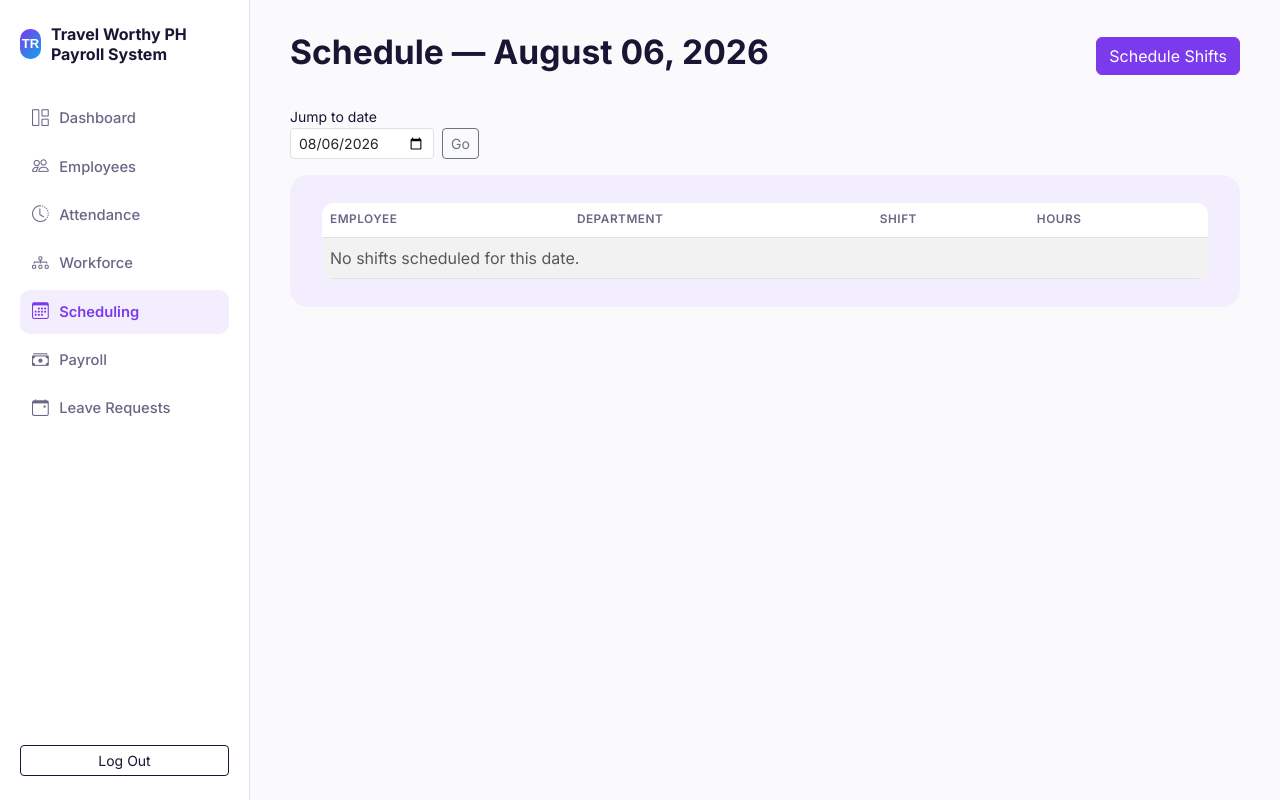
After one commit to Boji028/TWPH-Payroll-System, a Flask app: page /schedule/ in a window 1280 px wide. The commit adds this page. Run offline with Flask 3, Linux system fonts and the light colour scheme; the visitor is signed in with stand-in values (Sample User, id 1); data that the repository does not hold is empty; some web fonts are replaced.

Commit message:
feat: add shift scheduling (opening/closing)

```diff
--- a/app/__init__.py
+++ b/app/__init__.py
@@ -23,6 +23,7 @@ def create_app(config_name="default"):
     from app.routes.self_service_routes import self_service_bp
     from app.routes.leave_routes import leave_bp
     from app.routes.workforce_routes import workforce_bp
+    from app.routes.schedule_routes import schedule_bp
 
     app.register_blueprint(main_bp)
     app.register_blueprint(auth_bp, url_prefix="/auth")
@@ -32,9 +33,10 @@ def create_app(config_name="default"):
     app.register_blueprint(self_service_bp, url_prefix="/my")
     app.register_blueprint(leave_bp, url_prefix="/leave")
     app.register_blueprint(workforce_bp, url_prefix="/workforce")
+    app.register_blueprint(schedule_bp, url_prefix="/schedule")
 
     # Import models so Flask-Migrate can detect them
-    from app.models import employee, attendance, payroll, deduction, user, leave, employee_document, performance_review
+    from app.models import employee, attendance, payroll, deduction, user, leave, employee_document, performance_review, schedule
 
 
     return app
--- a/app/models/__init__.py
+++ b/app/models/__init__.py
@@ -2,3 +2,4 @@ from .employee import Employee
 from .user import User
 from .employee_document import EmployeeDocument, DocumentType
 from .performance_review import PerformanceReview, ReviewRating, PerformanceGoal, ReviewStatus, GoalStatus
+from .schedule import ScheduledShift, ShiftType
--- /dev/null
+++ b/app/models/schedule.py
@@ -0,0 +1,68 @@
+# app/models/schedule.py
+from datetime import datetime, time
+from enum import Enum
+
+from app.extensions import db
+
+
+class ShiftType(str, Enum):
+    OPENING = "opening"
+    CLOSING = "closing"
+
+
+SHIFT_LABELS = {
+    ShiftType.OPENING: "Opening",
+    ShiftType.CLOSING: "Closing",
+}
+
+# Fixed shift hours for Travel Worthy PH. Add another entry here (and to
+# the <select> in schedule/log.html) if the business introduces a new
+# shift type later - deliberately not a separate editable table for just
+# two fixed values.
+SHIFT_HOURS = {
+    ShiftType.OPENING: (time(8, 0), time(18, 0)),
+    ShiftType.CLOSING: (time(11, 30), time(20, 0)),
+}
+
+
+class ScheduledShift(db.Model):
+    """One employee's shift assignment for one day. Forward-looking and
+    independent of Attendance (which records what actually happened) and
+    of payroll - same "record only, no automatic effect" treatment as
+    LeaveRequest. One shift per employee per day, enforced at the DB
+    level via uq_employee_schedule_date."""
+
+    __tablename__ = "scheduled_shifts"
+
+    id = db.Column(db.Integer, primary_key=True)
+    employee_id = db.Column(db.Integer, db.ForeignKey("employees.id"), nullable=False, index=True)
+    date = db.Column(db.Date, nullable=False)
+    shift_type = db.Column(db.Enum(ShiftType), nullable=False)
+
+    created_by_id = db.Column(db.Integer, db.ForeignKey("users.id"), nullable=False)
+    created_at = db.Column(db.DateTime, default=datetime.utcnow, nullable=False)
+
+    employee = db.relationship(
+        "Employee",
+        backref=db.backref("scheduled_shifts", lazy="dynamic", cascade="all, delete-orphan"),
+    )
+    created_by = db.relationship("User")
+
+    __table_args__ = (
+        db.UniqueConstraint("employee_id", "date", name="uq_employee_schedule_date"),
+    )
+
+    @property
+    def shift_label(self):
+        return SHIFT_LABELS.get(self.shift_type, self.shift_type)
+
+    @property
+    def start_time(self):
+        return SHIFT_HOURS[self.shift_type][0]
+
+    @property
+    def end_time(self):
+        return SHIFT_HOURS[self.shift_type][1]
+
+    def __repr__(self):
+        return f"<ScheduledShift emp={self.employee_id} {self.date} {self.shift_type}>"
--- /dev/null
+++ b/app/routes/schedule_routes.py
@@ -0,0 +1,54 @@
+# app/routes/schedule_routes.py
+from datetime import datetime
+from flask import Blueprint, render_template, redirect, url_for, flash, request
+from flask_login import current_user
+from app.decorators import staff_required
+from app.extensions import db
+from app.models.employee import Employee
+from app.models.schedule import ScheduledShift, ShiftType
+
+schedule_bp = Blueprint("schedule", __name__)
+
+
+@schedule_bp.route("/")
+@staff_required
+def list_schedule():
+    date_str = request.args.get("date")
+    selected_date = (
+        datetime.strptime(date_str, "%Y-%m-%d").date() if date_str else datetime.utcnow().date()
+    )
+    shifts = (
+        ScheduledShift.query.filter_by(date=selected_date)
+        .join(Employee)
+        .order_by(Employee.last_name)
+        .all()
+    )
+    return render_template("schedule/list.html", shifts=shifts, selected_date=selected_date)
+
+
+@schedule_bp.route("/log", methods=["GET", "POST"])
+@staff_required
+def log_schedule():
+    employees = Employee.query.filter_by(status="active").order_by(Employee.last_name).all()
+    if request.method == "POST":
+        date_val = datetime.strptime(request.form["date"], "%Y-%m-%d").date()
+        for employee in employees:
+            shift_value = request.form.get(f"shift_{employee.id}", "")
+            existing = ScheduledShift.query.filter_by(employee_id=employee.id, date=date_val).first()
+            if shift_value:
+                if existing:
+                    existing.shift_type = ShiftType(shift_value)
+                else:
+                    db.session.add(ScheduledShift(
+                        employee_id=employee.id,
+                        date=date_val,
+                        shift_type=ShiftType(shift_value),
+                        created_by_id=current_user.id,
+                    ))
+            elif existing:
+                # blank selection clears a previously scheduled shift for this employee/date
+                db.session.delete(existing)
+        db.session.commit()
+        flash("Schedule saved.", "success")
+        return redirect(url_for("schedule.list_schedule", date=request.form["date"]))
+    return render_template("schedule/log.html", employees=employees)
--- a/app/templates/base.html
+++ b/app/templates/base.html
@@ -23,6 +23,7 @@
                 <a class="sidebar-link {{ 'active' if request.endpoint and request.endpoint.startswith('employee.') }}" href="{{ url_for('employee.list_employees') }}"><i class="bi bi-people"></i> Employees</a>
                 <a class="sidebar-link {{ 'active' if request.endpoint and request.endpoint.startswith('attendance.') }}" href="{{ url_for('attendance.list_attendance') }}"><i class="bi bi-clock-history"></i> Attendance</a>
                 <a class="sidebar-link {{ 'active' if request.endpoint and request.endpoint.startswith('workforce.') }}" href="{{ url_for('workforce.list_workforce') }}"><i class="bi bi-diagram-3"></i> Workforce</a>
+                <a class="sidebar-link {{ 'active' if request.endpoint and request.endpoint.startswith('schedule.') }}" href="{{ url_for('schedule.list_schedule') }}"><i class="bi bi-calendar3"></i>Scheduling</a>
                 <a class="sidebar-link {{ 'active' if request.endpoint and request.endpoint.startswith('payroll.') }}" href="{{ url_for('payroll.list_runs') }}"><i class="bi bi-cash-stack"></i> Payroll</a>
                 <a class="sidebar-link {{ 'active' if request.endpoint and request.endpoint.startswith('leave.') }}" href="{{ url_for('leave.list_requests') }}"><i class="bi bi-calendar-event"></i> Leave Requests</a>
                 {% if current_user.employee_id %}
@@ -37,6 +38,7 @@
             <nav class="sidebar-nav">
                 <a class="sidebar-link {{ 'active' if request.endpoint == 'self_service.dashboard' }}" href="{{ url_for('self_service.dashboard') }}"><i class="bi bi-grid-1x2"></i> My Dashboard</a>
                 <a class="sidebar-link {{ 'active' if request.endpoint == 'self_service.attendance' }}" href="{{ url_for('self_service.attendance') }}"><i class="bi bi-clock-history"></i> My Attendance</a>
+                <a class="sidebar-link {{ 'active' if request.endpoint == 'self_service.schedule' }}" href="{{ url_for('self_service.schedule') }}"><i class="bi bi-calendar3"></i> My Schedule</a>
                 <a class="sidebar-link {{ 'active' if request.endpoint in ('self_service.payslips', 'self_service.payslip_detail') }}" href="{{ url_for('self_service.payslips') }}"><i class="bi bi-file-earmark-text"></i> My Payslips</a>
                 <a class="sidebar-link {{ 'active' if request.endpoint == 'self_service.leave' }}" href="{{ url_for('self_service.leave') }}"><i class="bi bi-calendar-event"></i> My Leave</a>
                 <a class="sidebar-link {{ 'active' if request.endpoint == 'self_service.documents' }}" href="{{ url_for('self_service.documents') }}"><i class="bi bi-folder"></i> My Documents</a>
--- /dev/null
+++ b/app/templates/schedule/list.html
@@ -0,0 +1,36 @@
+{% extends "base.html" %}
+{% block title %}Schedule{% endblock %}
+{% block content %}
+<div class="d-flex justify-content-between align-items-center mb-4">
+    <h2>Schedule &mdash; {{ selected_date.strftime('%B %d, %Y') }}</h2>
+    <a href="{{ url_for('schedule.log_schedule') }}" class="btn btn-primary">Schedule Shifts</a>
+</div>
+
+<form method="GET" class="d-flex gap-2 align-items-end mb-3">
+    <div>
+        <label class="form-label small mb-0">Jump to date</label>
+        <input type="date" name="date" value="{{ selected_date.isoformat() }}" class="form-control form-control-sm">
+    </div>
+    <button type="submit" class="btn btn-sm btn-outline-secondary">Go</button>
+</form>
+
+<div class="page-card">
+<table class="table table-striped mb-0">
+    <thead>
+        <tr><th>Employee</th><th>Department</th><th>Shift</th><th>Hours</th></tr>
+    </thead>
+    <tbody>
+        {% for s in shifts %}
+        <tr>
+            <td>{{ s.employee.full_name }}</td>
+            <td>{{ s.employee.department or '-' }}</td>
+            <td>{{ s.shift_label }}</td>
+            <td>{{ s.start_time.strftime('%I:%M %p') }} - {{ s.end_time.strftime('%I:%M %p') }}</td>
+        </tr>
+        {% else %}
+        <tr><td colspan="4" class="text-muted">No shifts scheduled for this date.</td></tr>
+        {% endfor %}
+    </tbody>
+</table>
+</div>
+{% endblock %}
```
Also changed, not shown: app/routes/self_service_routes.py (+15 -0 lines), app/templates/schedule/log.html (added, +38 -0 lines), app/templates/self_service/schedule.html (added, +22 -0 lines), docs/add-scheduling-feature.md (added, +69 -0 lines), migrations/versions/746c330d046a_add_scheduled_shifts_table.py (added, +45 -0 lines), tests/integration/test_csrf.py (+7 -0 lines), tests/integration/test_schedule.py (added, +116 -0 lines).
